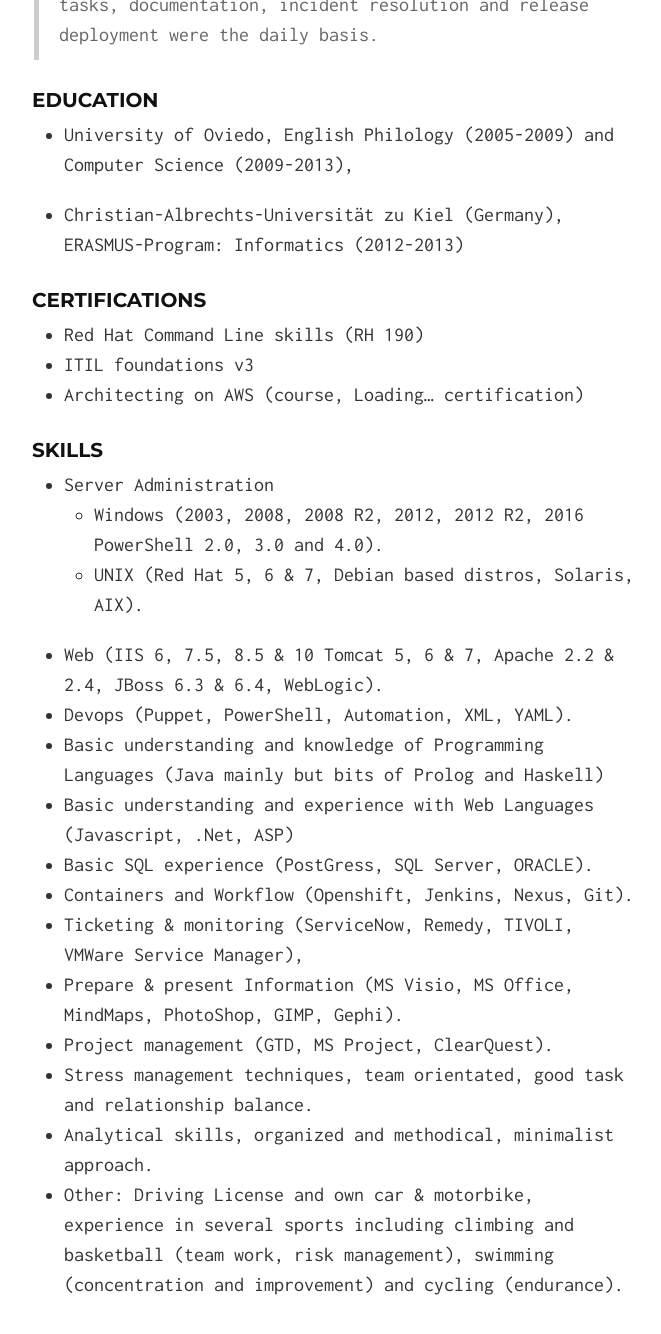
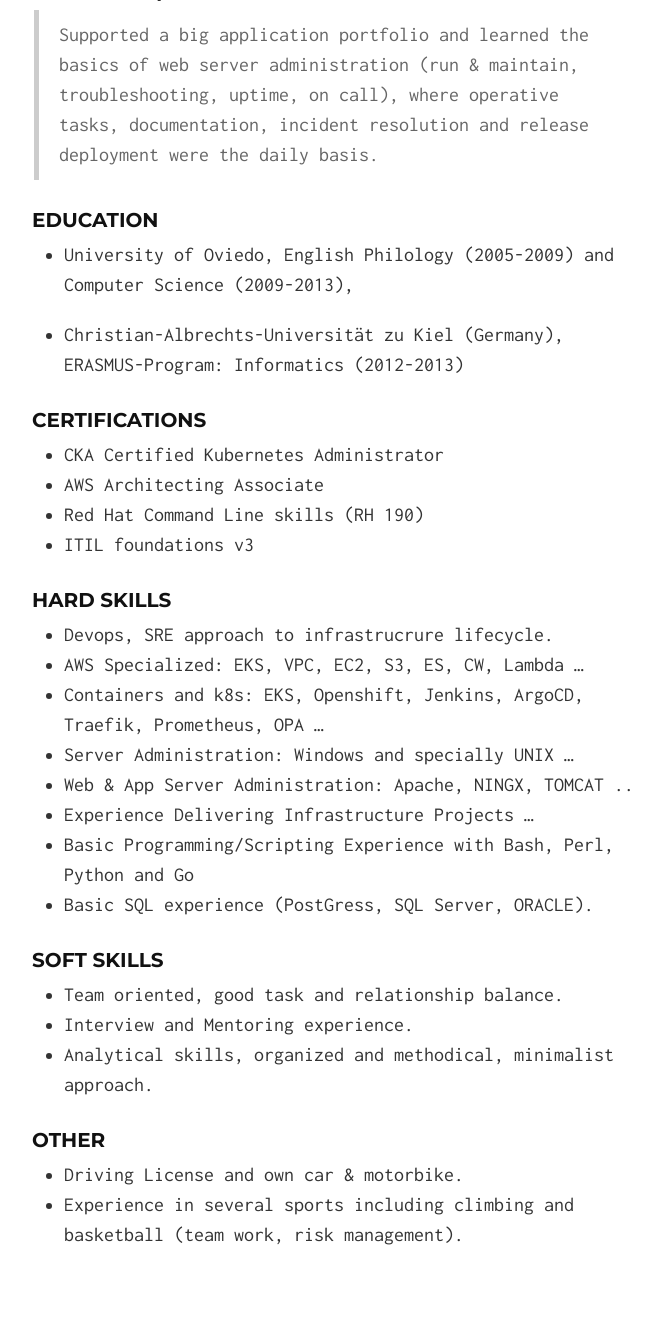
Before and after one commit to alexmeise/alexmeise.github.io, a Jekyll site: the page built from cv.md, in a window 1280 px wide and 1400 px high, scrolled down 2060 px. Shown: the top 1334 px of the window, without its empty margins (306-967 px from the left). Built offline with Jekyll 4.4.1, drawn with Linux system fonts in a browser that asks for light colours; our own code applies the rules of GitHub Pages for plain Markdown files; some of the changed text lies outside the part shown.

Commit message:
first ammendments

```diff
--- a/404.html
+++ b/404.html
@@ -2,4 +2,4 @@
 layout: default
 ---
 
-Page Not Found.
+ 404 Page Not Found.
--- a/cv.md
+++ b/cv.md
@@ -1,22 +1,24 @@
-[Auf Deutsch Herunterladen](https://drive.google.com/open?id=0B1kbXXDWKhzjTmdhRk95cm0wY00)
-[Download English](https://drive.google.com/open?id=0B1kbXXDWKhzjbjdRWGc0WXpQZm8)
-[Descargar en Español](https://drive.google.com/open?id=0B1kbXXDWKhzjdGtsendrcTd2WUE)
+outofdate [Auf Deutsch Herunterladen](https://drive.google.com/open?id=0B1kbXXDWKhzjTmdhRk95cm0wY00)
+outofdate [Download English](https://drive.google.com/open?id=0B1kbXXDWKhzjbjdRWGc0WXpQZm8)
+outofdate [Descargar en Español](https://drive.google.com/open?id=0B1kbXXDWKhzjdGtsendrcTd2WUE)
 
-Download versions might by slightly outdated! Up to date version below.
-
-![pic](https://media.licdn.com/dms/image/C5103AQH9zc1NTy5i-g/profile-displayphoto-shrink_200_200/0?e=1542844800&v=beta&t=g0-f7KfNzBBn6GYje9kEyq8UsVNTBDC1AEr4mhakQFo)
+![pic](https://avatars.githubusercontent.com/u/22340666?s=400&u=8d99f75b2882c0db7d1351fbb0a2385c6693708f&v=4)
 
 ### Qualification Summary
 
-*   Application and Web server administration on UNIX and Windows Server.
+*   Cloud Engineer specialized in AWS and Kubernetes.
 
-*   Incident & Project Work, Automation.
+*   Operations and Project Work.
 
-*   Spanish, English, German, Team player, Stress Management Techniques.
+*   Spanish, English, German, Team player.
 
 ### Employment
 
-#### Application Delivery Platforms - Web Hosting Member for Boehringer Ingelheim (Ambit) - May 2016 - Present
+#### Senior Cloud SRE at CAPSiDE/NTT - Feb 2019 - Present
+
+> AWS, Terraform & Cloudformation. Specialized in Kubernetes and EKS (eksctl, traefik, prometheus, etc...)
+
+#### Application Delivery Platforms - Web Hosting Member for Boehringer Ingelheim (Ambit) - May 2016 - Feb 2019
 
 > Apache, Tomcat, Jboss, IIS, Automation with Puppet and Powershell. Follow the sun Incident Resolution and Project Work (Set up new environments and Migrations) Starting with Openshift, Jenkins and container related workflow.
 
@@ -40,24 +42,29 @@ Download versions might by slightly outdated! Up to date version below.
 
 ### Certifications
 
+*   CKA Certified Kubernetes Administrator
+*   AWS Architecting Associate
 *   Red Hat Command Line skills (RH 190)
 *   ITIL foundations v3
-*   Architecting on AWS (course, Loading... certification)
 
-### Skills
+### Hard Skills
 
-*   Server Administration
-    *   Windows (2003, 2008, 2008 R2, 2012, 2012 R2, 2016 PowerShell 2.0, 3.0 and 4.0).
-    *   UNIX (Red Hat 5, 6 & 7, Debian based distros, Solaris, AIX).
-*   Web (IIS 6, 7.5, 8.5 & 10 Tomcat 5, 6 & 7, Apache 2.2 & 2.4, JBoss 6.3 & 6.4, WebLogic).
-*   Devops (Puppet, PowerShell, Automation, XML, YAML).
-*   Basic understanding and knowledge of Programming Languages (Java mainly but bits of Prolog and Haskell)
-*   Basic understanding and experience with Web Languages (Javascript, .Net, ASP)
+*   Devops, SRE approach to infrastrucrure lifecycle.
+*   AWS Specialized: EKS, VPC, EC2, S3, ES, CW, Lambda ...
+*   Containers and k8s: EKS, Openshift, Jenkins, ArgoCD, Traefik, Prometheus, OPA ...
+*   Server Administration: Windows and specially UNIX ...
+*   Web & App Server Administration: Apache, NINGX, TOMCAT ..
+*   Experience Delivering Infrastructure Projects ...
+*   Basic Programming/Scripting Experience with Bash, Perl, Python and Go
 *   Basic SQL experience (PostGress, SQL Server, ORACLE).
-*   Containers and Workflow (Openshift, Jenkins, Nexus, Git).
-*   Ticketing & monitoring (ServiceNow, Remedy, TIVOLI, VMWare Service Manager),
-*   Prepare & present Information (MS Visio, MS Office, MindMaps, PhotoShop, GIMP, Gephi).
-*   Project management (GTD, MS Project, ClearQuest).
-*   Stress management techniques, team orientated, good task and relationship balance.
+
+### Soft Skills
+
+*   Team oriented, good task and relationship balance.
+*   Interview and Mentoring experience.
 *   Analytical skills, organized and methodical, minimalist approach.
-*   Other: Driving License and own car & motorbike, experience in several sports including climbing and basketball (team work, risk management), swimming (concentration and improvement) and cycling (endurance).
+
+### Other
+
+*   Driving License and own car & motorbike.
+*   Experience in several sports including climbing and basketball (team work, risk management).
```
Also changed, not shown: freelance.md (+1 -8 lines), index.md (+2 -4 lines), projects.md (+2 -0 lines).
